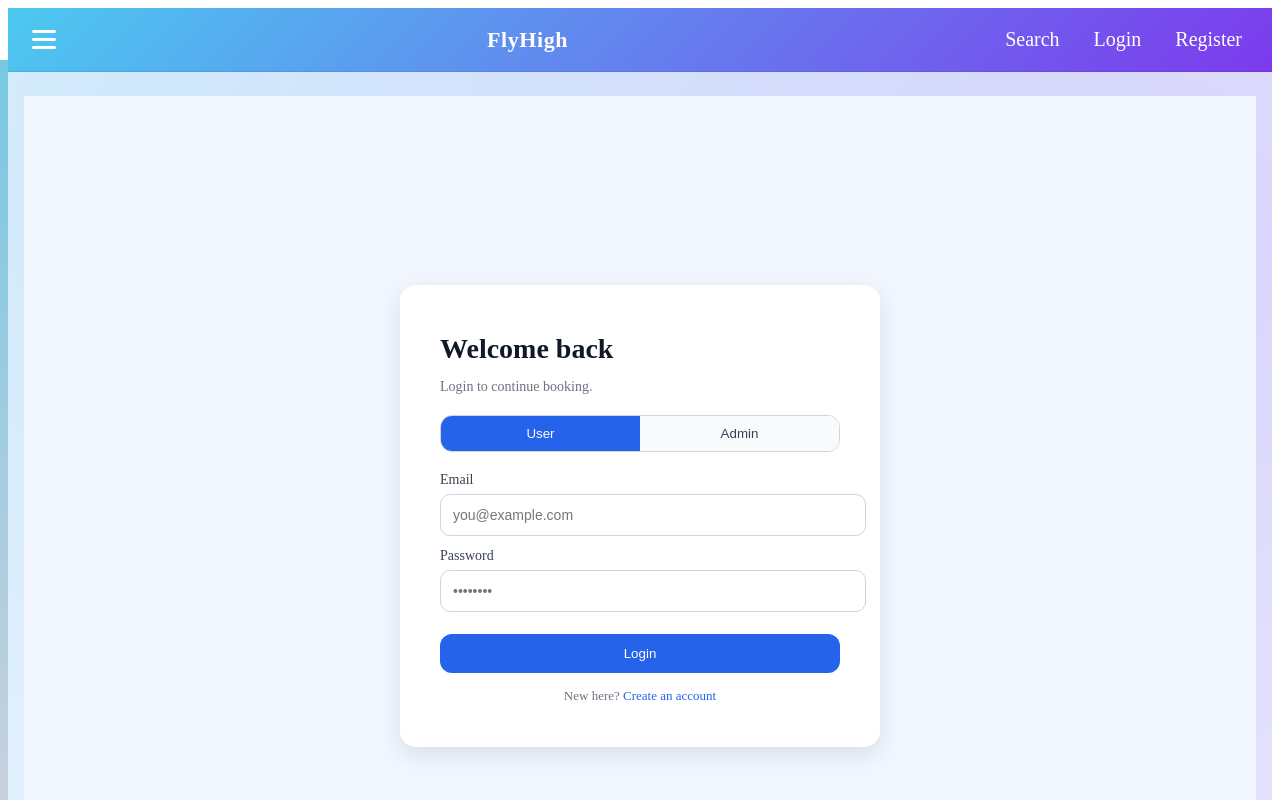
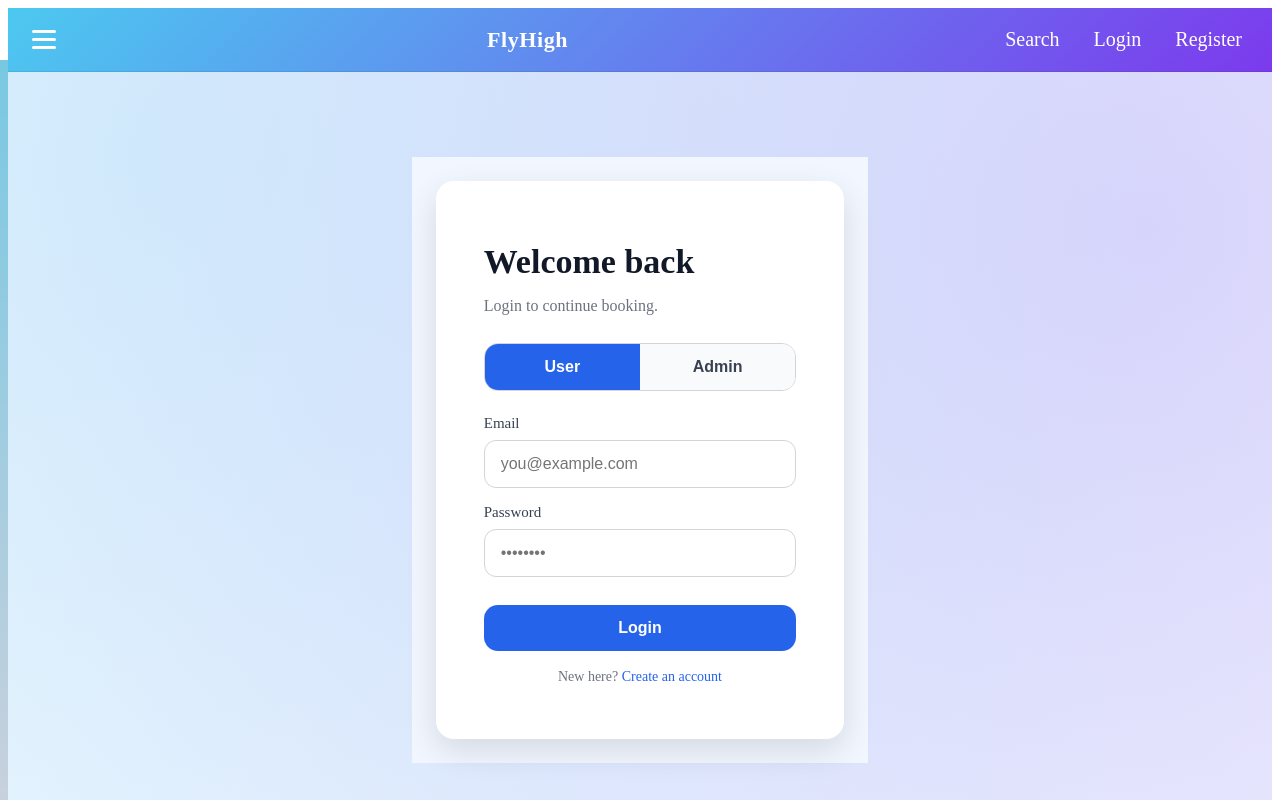
Before and after one commit to Sreenidhiangadi/FlightBooking_UI, an Angular app: page /login in a window 1280 px wide. Shown: the top 800 px of the page. Built offline with nearby package versions, Linux system fonts and the light colour scheme.

Commit message:
modified css

```diff
--- a/src/app/auth/login/login.css
+++ b/src/app/auth/login/login.css
@@ -1,52 +1,58 @@
-/* Container & card */
+:host {
+  display: flex;
+  justify-content: center;
+  align-items: center;
+  min-height: calc(100vh - 72px);
+}
 .auth-wrap {
   display: flex;
   justify-content: center;
   align-items: center;
-  min-height: 100vh;
-  background: #f2f7ff; /* same light blue background */
-  padding: 20px;
+  background: #f2f7ff;
+  padding: 24px;
+  height: 100%;
+   box-sizing: border-box;
 }
 
 .card {
-  background: #ffffff; /* white card */
-  border-radius: 16px;
-  padding: 30px 40px;
+  background: #ffffff;
+  border-radius: 18px;
+  padding: 40px 48px;
   width: 100%;
-  max-width: 400px;
-  box-shadow: 0 8px 24px rgba(0, 0, 0, 0.1);
+  max-width: 520px;
+  box-shadow: 0 12px 32px rgba(0, 0, 0, 0.12);
 }
 
 h1 {
-  margin-bottom: 8px;
-  font-size: 28px;
+  margin-bottom: 10px;
+  font-size: 34px;
   color: #111827;
 }
 
 .sub {
-  font-size: 14px;
+  font-size: 16px;
   color: #6b7280;
-  margin-bottom: 20px;
+  margin-bottom: 28px;
 }
 
-/* Role select (segmented) */
 .segmented {
   display: flex;
-  margin-bottom: 20px;
-  border-radius: 12px;
+  margin-bottom: 24px;
+  border-radius: 14px;
   overflow: hidden;
   border: 1px solid #d1d5db;
 }
 
 .segmented button {
   flex: 1;
-  padding: 10px 0;
+  padding: 14px 0;
   background: #f9fafb;
   border: none;
   cursor: pointer;
-  font-weight: 500;
-  transition: all 0.2s ease;
+  font-size: 16px;
+  font-weight: 600;
   color: #374151;
+  transition: background 0.2s ease, color 0.2s ease;
 }
 
 .segmented button.active {
@@ -54,23 +60,25 @@ h1 {
   color: white;
 }
 
-/* Labels & inputs */
 label {
   display: block;
-  margin-bottom: 6px;
-  font-size: 14px;
+  margin-bottom: 8px;
+  font-size: 15px;
+  font-weight: 500;
   color: #374151;
 }
 
-input, select {
+input,
+select {
   width: 100%;
-  padding: 12px;
-  border-radius: 10px;
+  padding: 14px 16px;
+  border-radius: 12px;
   border: 1px solid #d1d5db;
   outline: none;
-  font-size: 14px;
+  font-size: 16px;
   transition: border-color 0.2s ease;
-  margin-bottom: 12px;
+  margin-bottom: 16px;
+  box-sizing: border-box;
 }
 
 input:focus, select:focus {
@@ -80,17 +88,17 @@ input:focus, select:focus {
 /* Login button */
 .btn {
   width: 100%;
-  padding: 12px;
-  margin-top: 10px;
+  padding: 14px;
+  margin-top: 12px;
   background: #2563eb;
   color: white;
-  font-weight: 500;
+  font-size: 16px;
+  font-weight: 600;
   border: none;
-  border-radius: 12px;
+  border-radius: 14px;
   cursor: pointer;
   transition: background 0.2s ease;
 }
-
 .btn:disabled {
   background: #93c5fd;
   cursor: not-allowed;
@@ -100,39 +108,39 @@ input:focus, select:focus {
   background: #1d4ed8;
 }
 
-/* Success & error messages */
 .ok {
-  margin-top: 12px;
-  padding: 10px 12px;
+  margin-top: 14px;
+  padding: 12px 14px;
   border-radius: 12px;
   background: #d1fae5;
   border: 1px solid #10b981;
   color: #065f46;
-  font-size: 14px;
+  font-size: 15px;
 }
 
 .err {
-  margin-top: 12px;
-  padding: 10px 12px;
+  margin-top: 14px;
+  padding: 12px 14px;
   border-radius: 12px;
   background: #fee2e2;
   border: 1px solid #ef4444;
   color: #b91c1c;
-  font-size: 14px;
+  font-size: 15px;
 }
 
-/* Footer link */
 .foot {
-  margin-top: 15px;
-  font-size: 13px;
+  margin-top: 18px;
+  font-size: 14px;
   text-align: center;
   color: #6b7280;
 }
 
 .foot a {
   color: #2563eb;
+  font-weight: 500;
   text-decoration: none;
 }
+
 
 .foot a:hover {
   text-decoration: underline;
```
